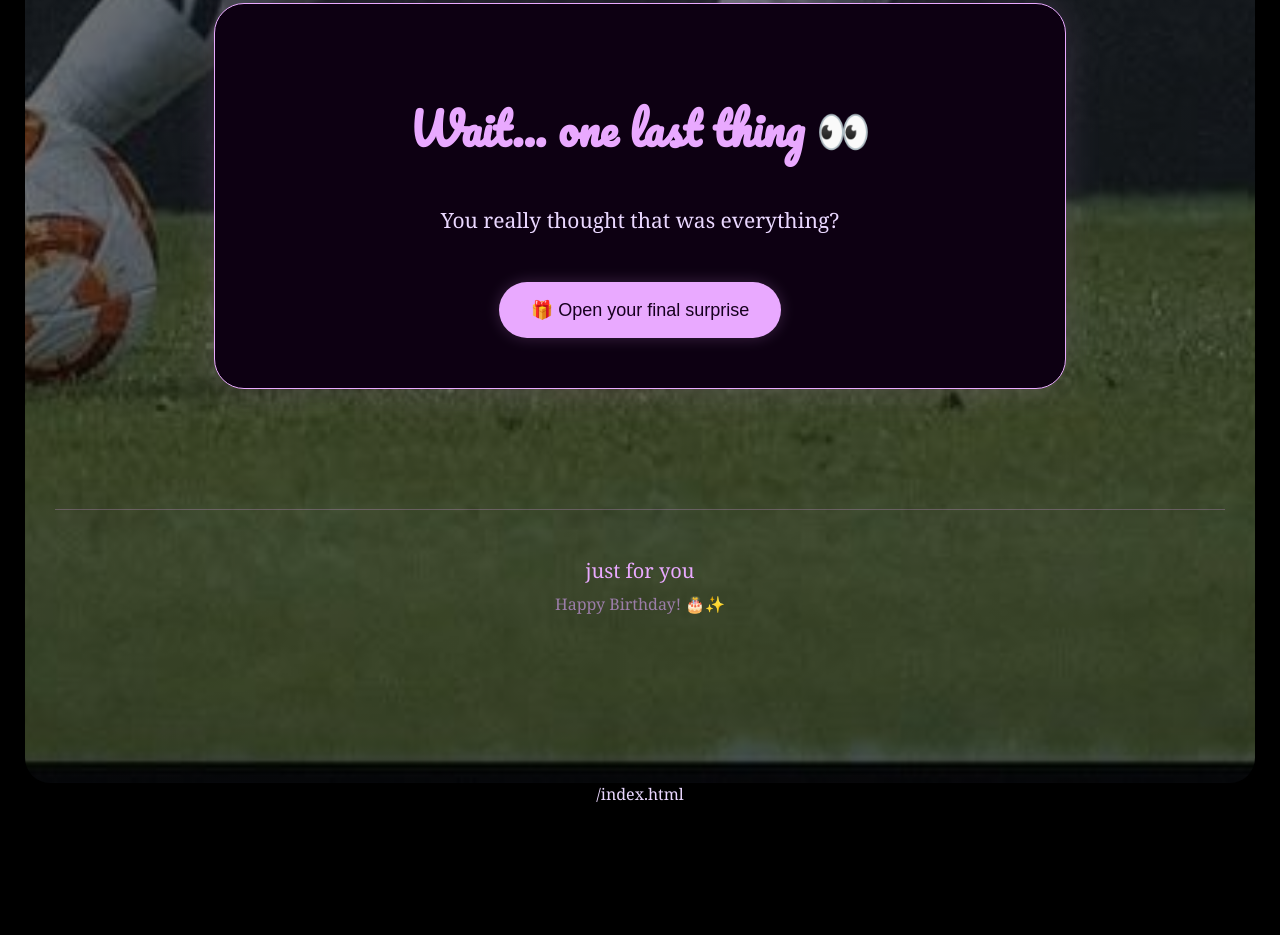
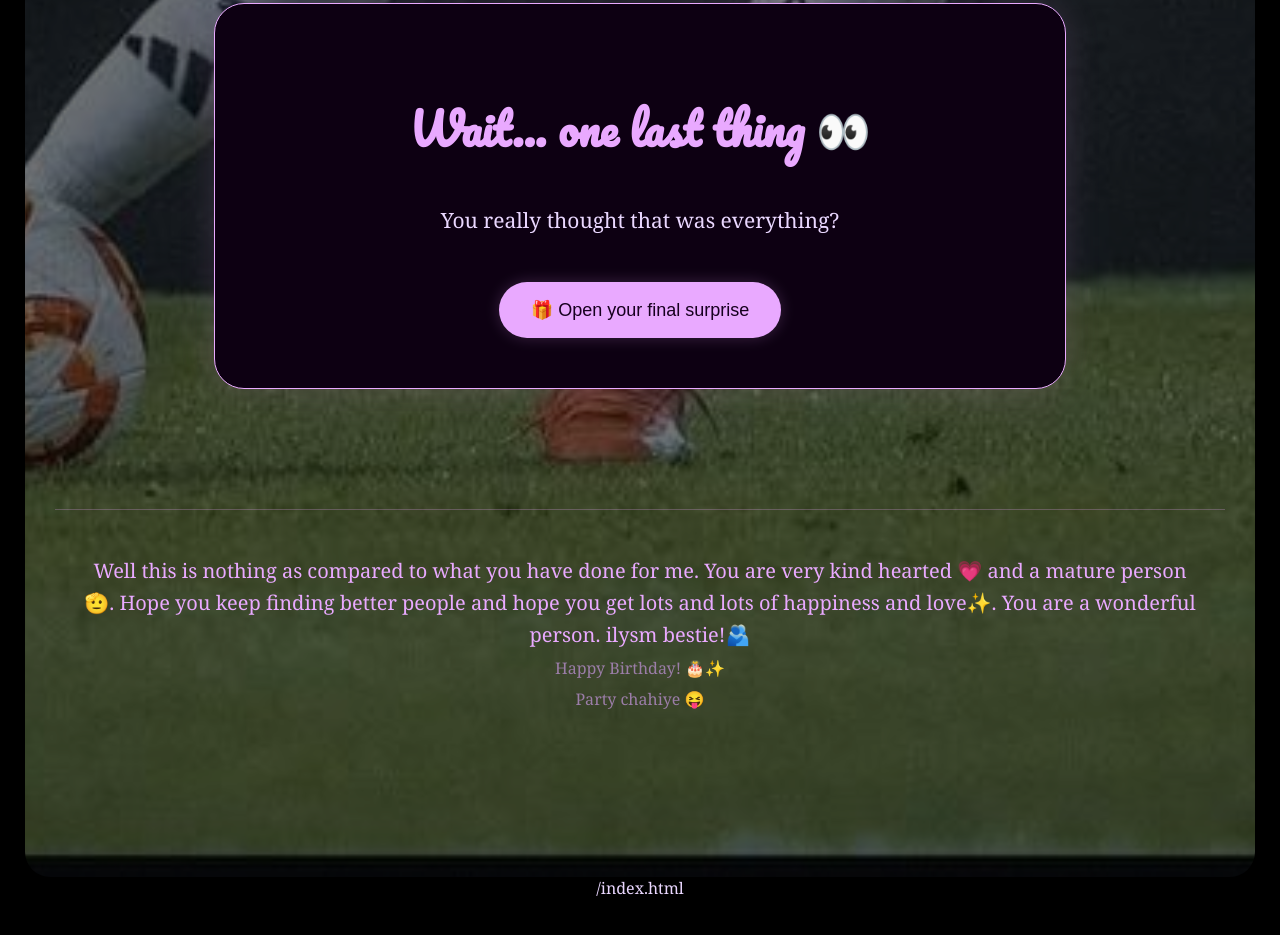
Before and after one commit to Unnatib58/bday, a plain HTML site: page index.html in a window 1280 px wide. Shown: the part 3511-4446 px from the top of the page. Before the commit the page ends 4386 px from the top, so only its background shows below. Drawn offline with Linux system fonts and the light colour scheme.

Commit message:
Modify birthday surprise message and footer
Updated birthday message and footer content.

```diff
--- a/index.html
+++ b/index.html
@@ -145,8 +145,11 @@
     </div>
   </section>
       <footer>
-    <p> just for you</p>
+    <p> Well this is nothing as compared to what you have done for me. You are very kind hearted 💗 and a mature person🫡.
+        Hope you keep finding better people and hope you get lots and lots of happiness and love✨.
+        You are a wonderful person. ilysm bestie!🫂 </p>
     <p class="footer-small">Happy Birthday! 🎂✨</p>
+    <p class="footer-small">Party chahiye 😝</p>
 </footer>
   <script src="script.js"></script>
     </main>
```
